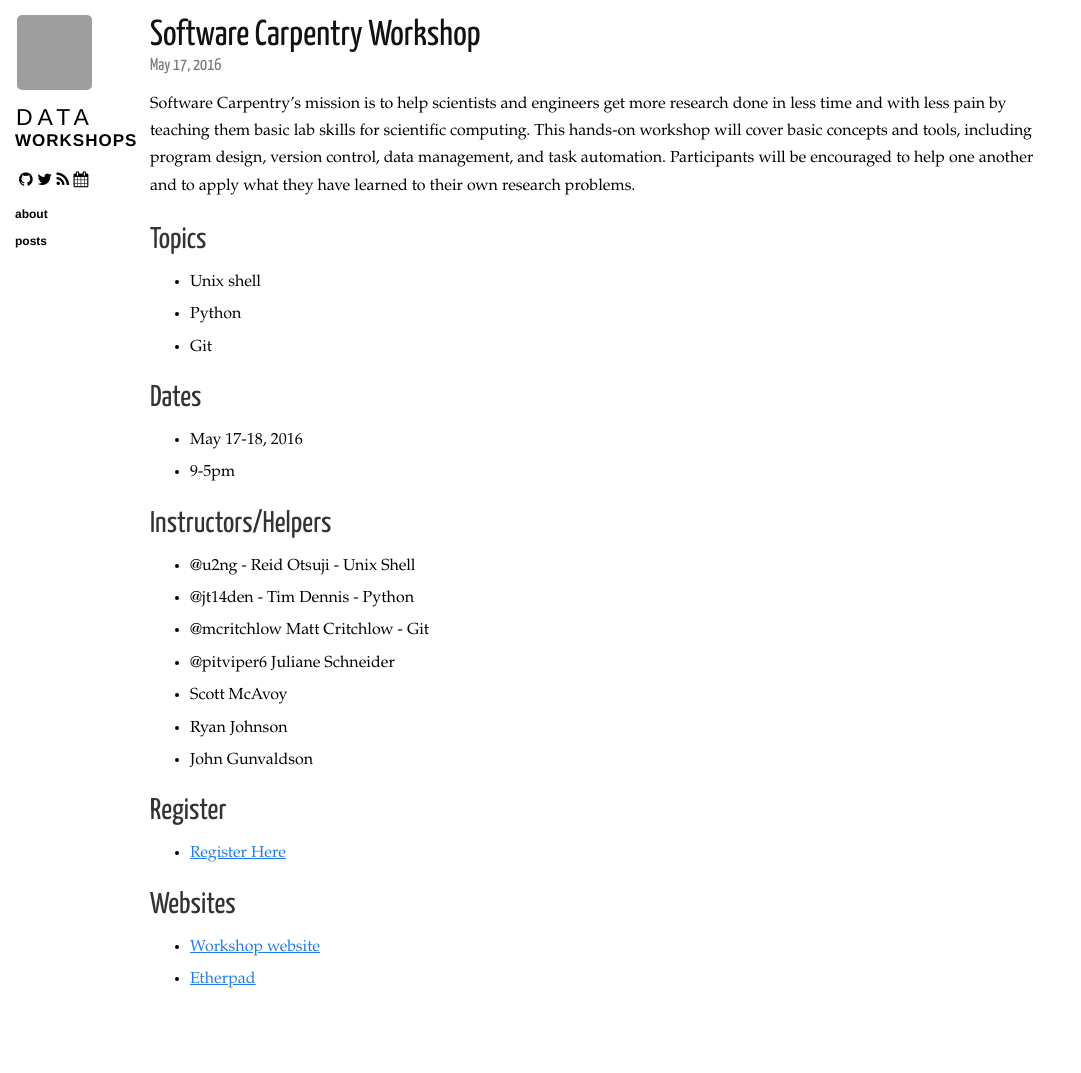
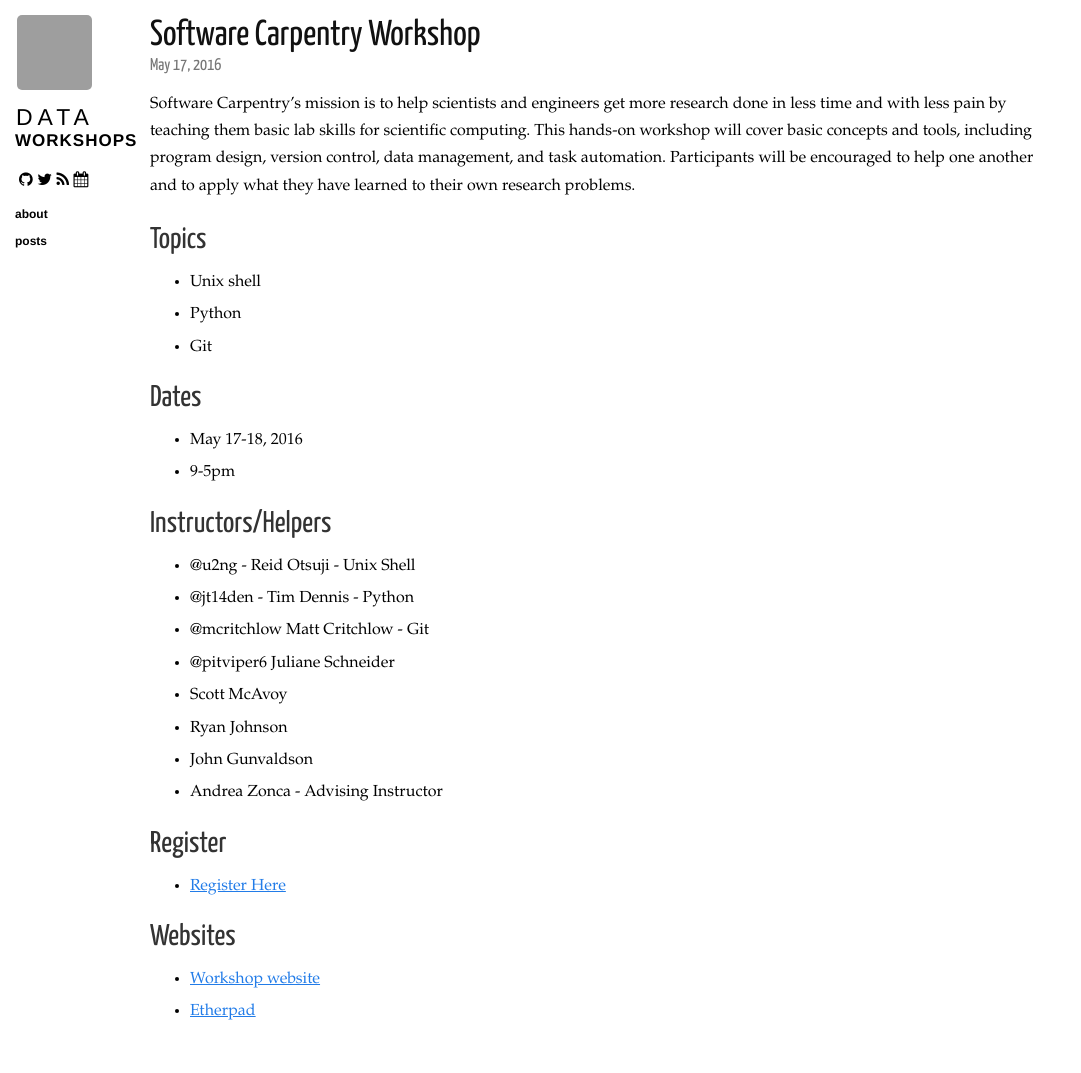
Before and after one commit to ucsdlib/workshops, a Jekyll site: the page built from _posts/2016-05-17-software-carpentry.markdown, in a window 1280 px wide. Shown: the whole page, without its empty margins (0-1081 px from the left). Built offline with Jekyll 4.4.1, drawn with Linux system fonts in a browser that asks for light colours; nearby versions of some CDN libraries; before the commit the page ends 1040 px from its top, so only the background shows below that; grey boxes are pictures that could not be loaded.

Commit message:
updatig instructor and helper list

```diff
--- a/_posts/2016-05-17-software-carpentry.markdown
+++ b/_posts/2016-05-17-software-carpentry.markdown
@@ -26,6 +26,7 @@ Software Carpentry's mission is to help scientists and engineers get more resear
 * Scott McAvoy
 * Ryan Johnson
 * John Gunvaldson
+* Andrea Zonca - Advising Instructor
 
 
 ## Register
```
